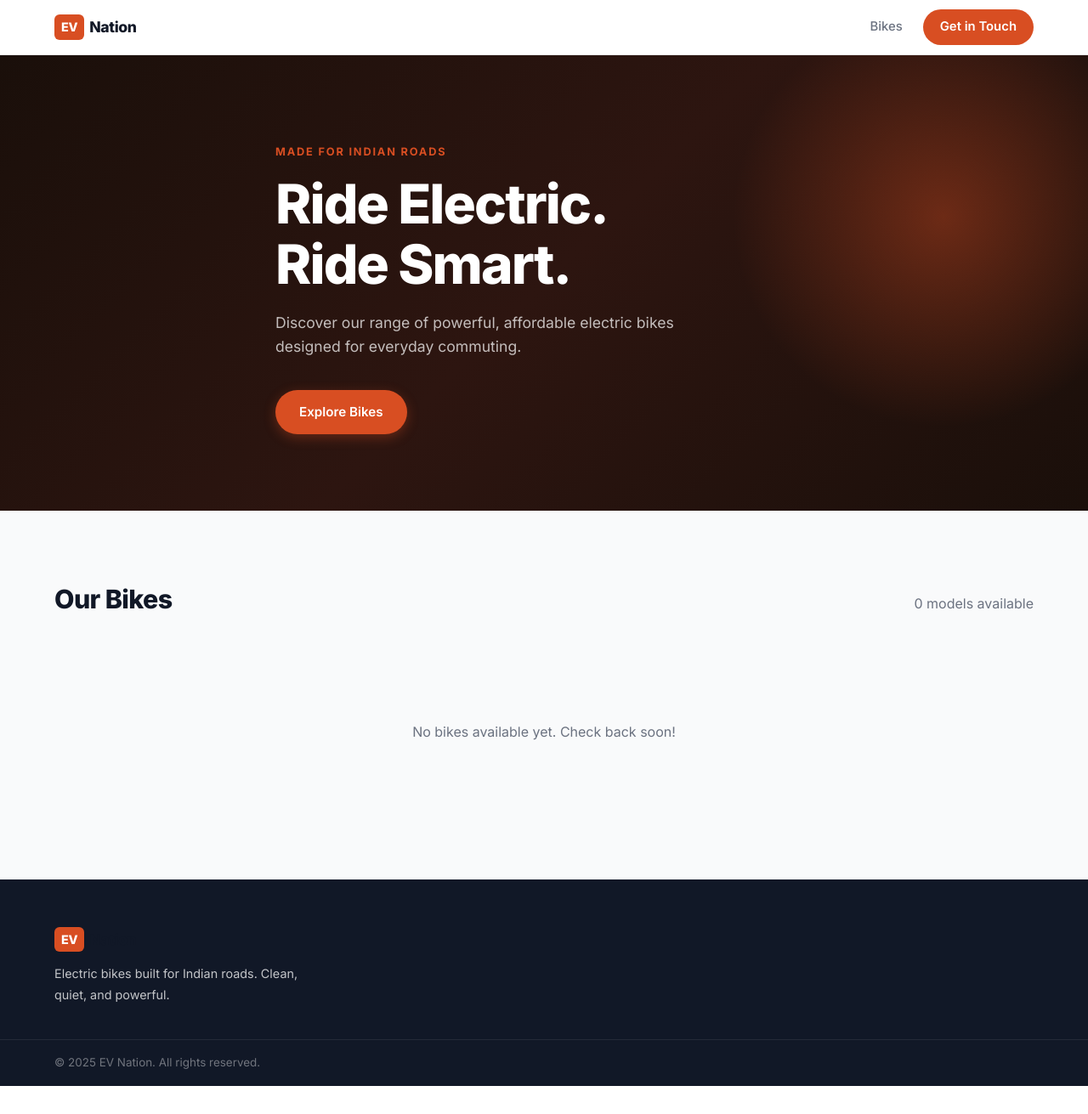
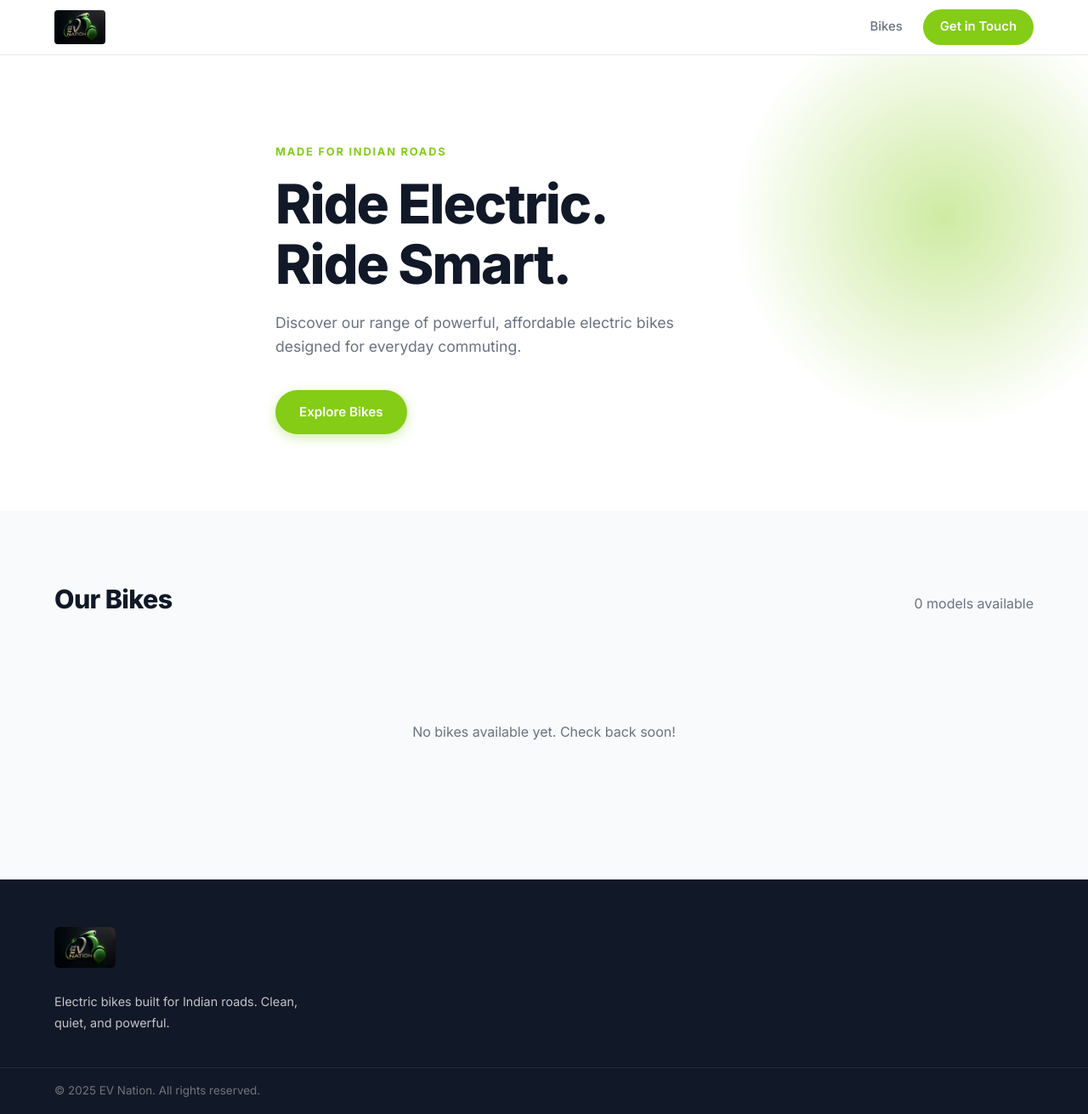
Before and after one commit to mynexasolutions-spec/ev-nation, a FastAPI app: page / in a window 1280 px wide. Shown: the whole page at 85% size. Before the commit the page ends 1278 px from the top, so only its background shows below. Run offline with FastAPI, Linux system fonts and the light colour scheme.

Commit message:
Rebrand EV Nation to Electric Green theme and inject official logo

```diff
--- a/app/web/static/storefront.css
+++ b/app/web/static/storefront.css
@@ -3,9 +3,9 @@
    ============================================================ */
 
 :root {
-    --orange:      #d84e22;
-    --orange-dark: #b53d18;
-    --orange-bg:   rgba(216, 78, 34, 0.08);
+    --primary:      #84cc16;
+    --primary-dark: #65a30d;
+    --primary-bg:   rgba(132, 204, 22, 0.08);
     --text:        #111827;
     --text-muted:  #6b7280;
     --border:      #e5e7eb;
@@ -65,21 +65,21 @@ button { font: inherit; cursor: pointer; border: none; background: none; }
 .btn:active { transform: translateY(0); }
 
 .btn-primary {
-    background: var(--orange);
+    background: var(--primary);
     color: #fff;
-    box-shadow: 0 4px 14px rgba(216,78,34,0.35);
+    box-shadow: 0 4px 14px rgba(132,204,22,0.35);
 }
 .btn-primary:hover {
-    background: var(--orange-dark);
-    box-shadow: 0 6px 20px rgba(216,78,34,0.45);
+    background: var(--primary-dark);
+    box-shadow: 0 6px 20px rgba(132,204,22,0.45);
 }
 
 .btn-outline {
     background: transparent;
-    color: var(--orange);
-    border: 2px solid var(--orange);
+    color: var(--primary);
+    border: 2px solid var(--primary);
 }
-.btn-outline:hover { background: var(--orange-bg); }
+.btn-outline:hover { background: var(--primary-bg); }
 
 .btn-whatsapp {
     background: var(--green);
@@ -122,7 +122,7 @@ button { font: inherit; cursor: pointer; border: none; background: none; }
 }
 
 .logo-mark {
-    background: var(--orange);
+    background: var(--primary);
     color: #fff;
     padding: 3px 8px;
     border-radius: 6px;
@@ -146,14 +146,14 @@ button { font: inherit; cursor: pointer; border: none; background: none; }
 .site-nav a:hover { color: var(--text); }
 
 .nav-cta {
-    background: var(--orange);
+    background: var(--primary);
     color: #fff !important;
     padding: 9px 20px;
     border-radius: 999px;
     font-weight: 600 !important;
     transition: background 150ms !important;
 }
-.nav-cta:hover { background: var(--orange-dark) !important; }
+.nav-cta:hover { background: var(--primary-dark) !important; }
 
 /* ============================================================
    Hero
@@ -162,8 +162,8 @@ button { font: inherit; cursor: pointer; border: none; background: none; }
 .hero {
     position: relative;
     overflow: hidden;
-    background: linear-gradient(135deg, #1a0f0a 0%, #2d1510 50%, #1a0f0a 100%);
-    color: #fff;
+    background: #ffffff;
+    color: var(--text);
     padding: 100px 0 90px;
 }
 
@@ -171,7 +171,7 @@ button { font: inherit; cursor: pointer; border: none; background: none; }
     position: absolute;
     top: -60px; right: -80px;
     width: 500px; height: 500px;
-    background: radial-gradient(circle, rgba(216,78,34,0.4) 0%, transparent 70%);
+    background: radial-gradient(circle, rgba(132,204,22,0.4) 0%, transparent 70%);
     pointer-events: none;
 }
 
@@ -183,7 +183,7 @@ button { font: inherit; cursor: pointer; border: none; background: none; }
     font-weight: 700;
     text-transform: uppercase;
     letter-spacing: 0.14em;
-    color: var(--orange);
+    color: var(--primary);
     margin-bottom: 16px;
 }
 
@@ -197,7 +197,7 @@ button { font: inherit; cursor: pointer; border: none; background: none; }
 
 .hero-sub {
     font-size: 1.1rem;
-    color: rgba(255,255,255,0.72);
+    color: var(--text-muted);
     max-width: 520px;
     margin-bottom: 36px;
 }
--- a/app/web/templates/storefront/base.html
+++ b/app/web/templates/storefront/base.html
@@ -14,8 +14,7 @@
     <header class="site-header">
         <div class="container header-inner">
             <a href="/" class="site-logo">
-                <span class="logo-mark">EV</span>
-                <span class="logo-name">Nation</span>
+                <img src="/static/logo.jpeg" alt="EV Nation Logo" style="max-height: 40px; border-radius: 4px;">
             </a>
             <nav class="site-nav">
                 <a href="/">Bikes</a>
@@ -31,7 +30,7 @@
     <footer class="site-footer" id="contact">
         <div class="container footer-inner">
             <div class="footer-brand">
-                <span class="site-logo"><span class="logo-mark">EV</span><span class="logo-name">Nation</span></span>
+                <span class="site-logo"><img src="/static/logo.jpeg" alt="EV Nation Logo" style="max-height: 48px; border-radius: 6px; margin-bottom: 14px;"></span>
                 <p>Electric bikes built for Indian roads. Clean, quiet, and powerful.</p>
             </div>
             <div class="footer-links">
--- a/app/web/templates/storefront/home.html
+++ b/app/web/templates/storefront/home.html
@@ -32,7 +32,7 @@
                     {% if product.variants %}
                     <div class="bike-card-variants">
                         {% for variant in product.variants[:5] %}
-                        <span class="color-dot" style="background: {{ variant.color_code or '#888' }}" title="{{ variant.color_name }}"></span>
+                        <span class="color-dot" style="--bg: {{ variant.color_code or '#888' }}; background: var(--bg);" title="{{ variant.color_name }}"></span>
                         {% endfor %}
                     </div>
                     {% endif %}
--- a/app/web/templates/storefront/product.html
+++ b/app/web/templates/storefront/product.html
@@ -197,7 +197,7 @@
                     {% if rec.variants %}
                     <div class="bike-card-variants">
                         {% for variant in rec.variants[:5] %}
-                        <span class="color-dot" style="background: {{ variant.color_code or '#888' }}" title="{{ variant.color_name }}"></span>
+                        <span class="color-dot" style="--bg: {{ variant.color_code or '#888' }}; background: var(--bg);" title="{{ variant.color_name }}"></span>
                         {% endfor %}
                     </div>
                     {% endif %}
```
Also changed, not shown: other parts of app/web/static/storefront.css (+16 -10 lines), app/web/static/logo.jpeg (added).
